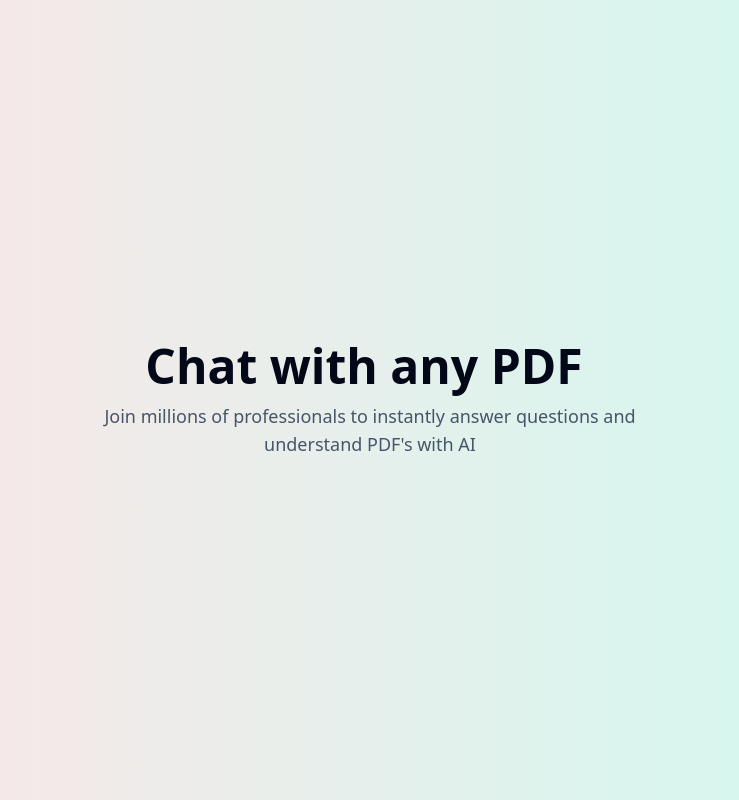
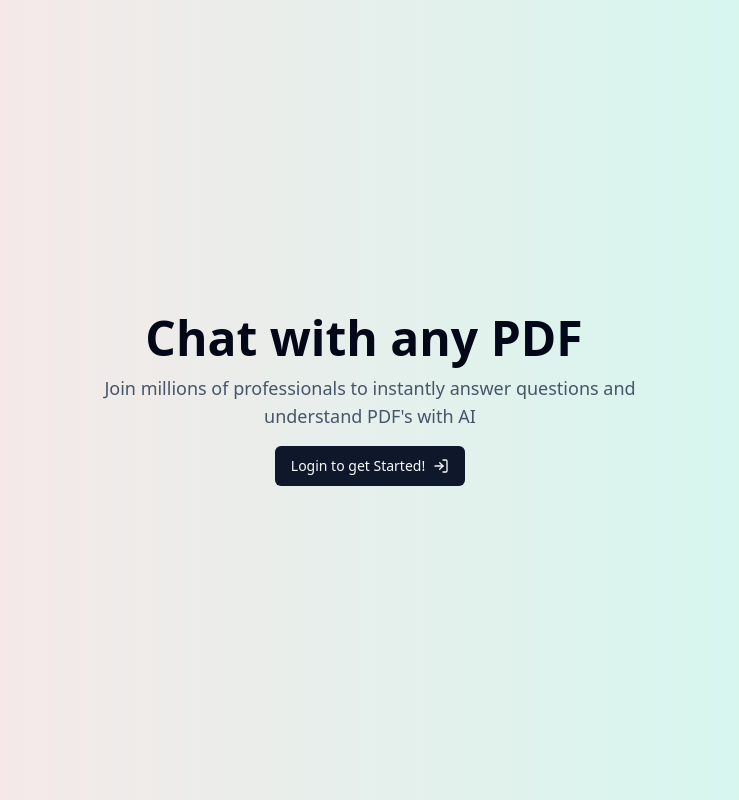
Before and after one commit to Step-henC/chatpdf, a Next.js app: page / in a window 1280 px wide. Shown: the whole page, without its empty margins (270-1009 px from the left). Built offline with nearby package versions, Linux system fonts and the light colour scheme; no server answers.

Commit message:
create routing for signIn signup pages --working

```diff
--- a/src/app/page.tsx
+++ b/src/app/page.tsx
@@ -1,7 +1,8 @@
 import { Button } from "@/components/ui/button";
 import { UserButton } from "@clerk/nextjs";
 import { auth } from "@clerk/nextjs/server";
-import Image from "next/image";
+import Link from "next/link";
+import {LogIn} from 'lucide-react'
 
 //marked async for server component
 // html generated on server and sent to client
@@ -20,6 +21,14 @@
      {isAuth&&  <Button>Go to Chats</Button>}
     </div >
     <p className="max-w-xl mt-1 text-lg text-slate-600">Join millions of professionals to instantly answer questions and understand PDF's with AI</p>
+    <div className="w-full mt-4">
+      {isAuth ? <h1>file upload</h1> :
+      <Link href='/sign-in'>
+        <Button>Login to get Started!
+          <LogIn className="w-4 h-4 ml-2"/>
+        </Button>
+      </Link>}
+    </div>
   </div>
   </div>
 </div>
--- /dev/null
+++ b/src/app/sign-in/[[...sign-in]]/page.tsx
@@ -0,0 +1,10 @@
+import { SignIn } from "@clerk/nextjs";
+
+export default function Page() {
+    return (
+        <div className="absolute top-1/2 left-1/2 -translate-x-1/2 -translate-y-1/2">
+             <SignIn />
+
+        </div>
+    )
+}
--- /dev/null
+++ b/src/app/sign-up/[[...sign-up]]/page.tsx
@@ -0,0 +1,9 @@
+import { SignUp } from "@clerk/nextjs";
+
+export default function Page() {
+    return (
+        <div className="absolute top-1/2 left-1/2 -translate-x-1/2 -translate-y-1/2">
+            <SignUp />
+        </div>
+    )
+}
```
